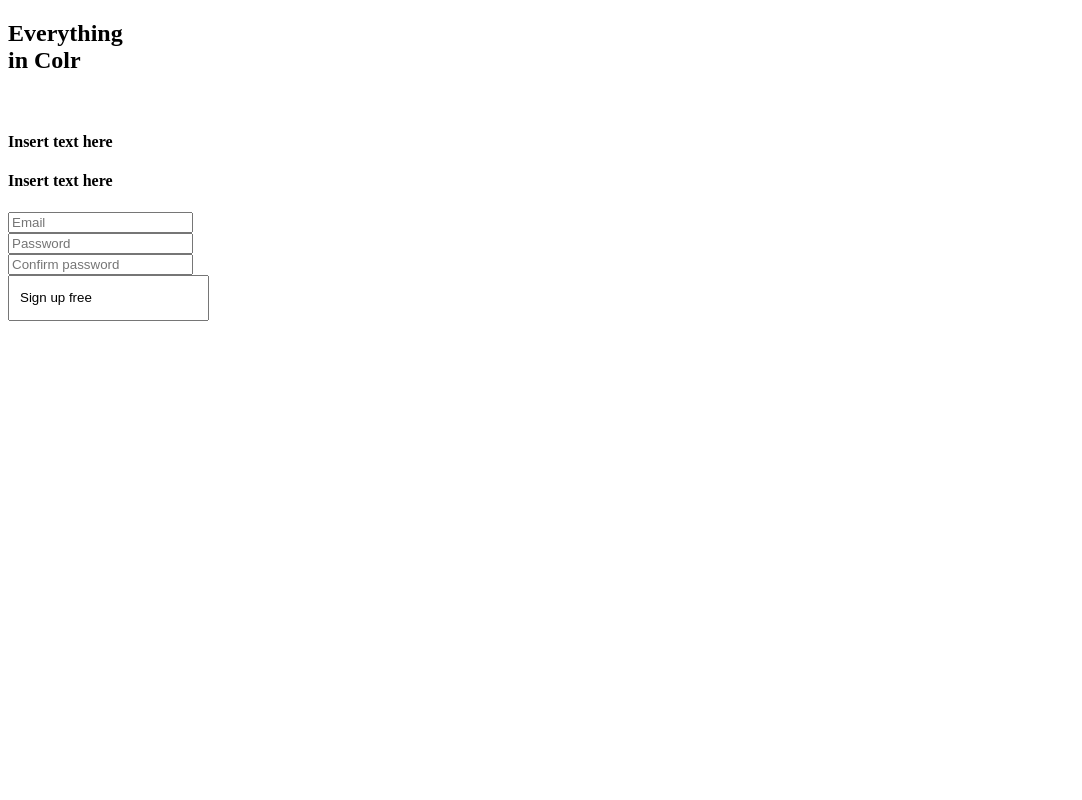
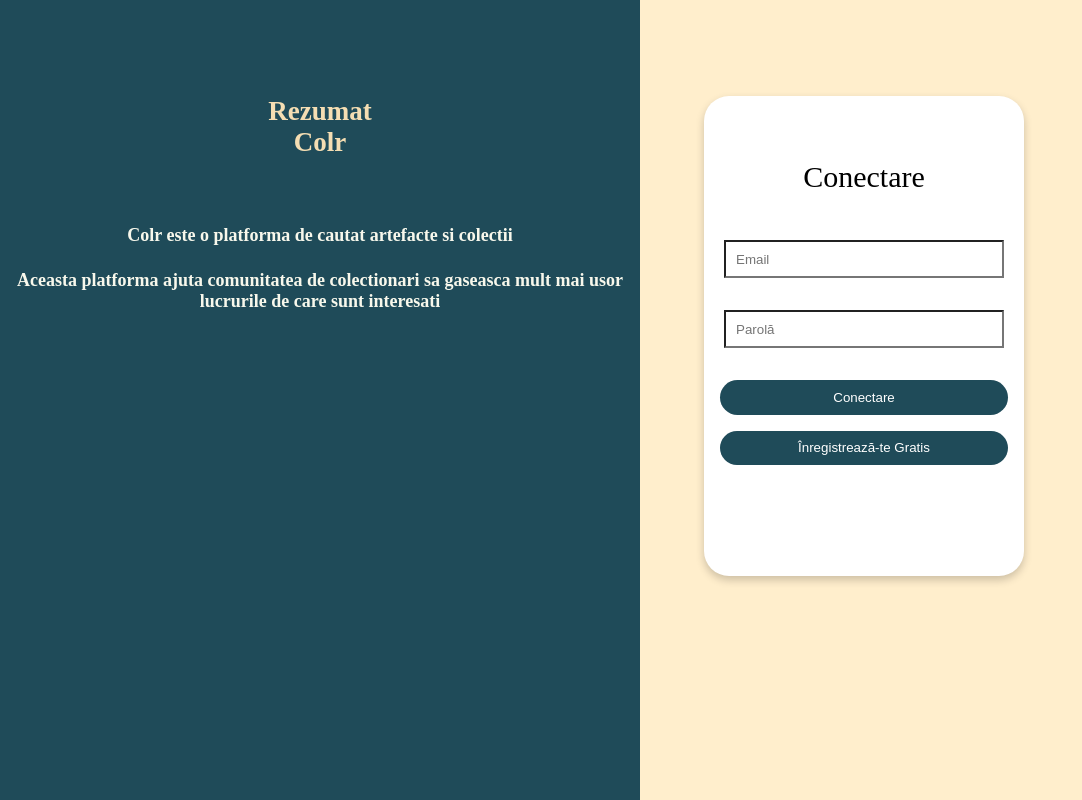
Before and after one commit to robertzanceanu/Colr, a plain HTML site: page proiect/frontend/login/login.html in a window 1280 px wide. Shown: the whole page, without its empty margins (0-1082 px from the left). Drawn offline with Linux system fonts and the light colour scheme.

Commit message:
Conectare + Inregistrare
Signed-off-by: Andrei Mariniuc <andrei.mariniuc@gmail.com>

```diff
--- a/proiect/frontend/login/login.css
+++ b/proiect/frontend/login/login.css
@@ -0,0 +1,74 @@
+.login {
+    display: flex;
+    flex-direction: row;
+    justify-content: space-around;
+    height: 100%;
+}
+button {
+    background-color: #1F4B59;
+    color: white;
+    padding: 3% 3%;
+    border: none;
+    cursor: pointer;
+    width: 90%;
+    margin-left: 5%;
+    margin-right: 5%;
+    margin-top: 5%;
+    border-radius: 25px;
+}
+button:hover {
+    opacity: 0.8;
+}
+input[type=email] {
+    width: 80%;
+    background-color: white;
+    background-repeat: no-repeat;
+    padding :3% 3%;
+    margin: 5%;
+}
+input[type=password]  {
+    width: 80%;
+    background-color: white;
+    background-repeat: no-repeat;
+    padding :3% 3%;
+    margin: 5%;
+}
+.signin-form {
+    margin-top: 15%;
+    margin-left: 10%;
+    height: 60%;
+    width: 50%;
+    box-shadow: 0 4px 8px 0 rgba(0,0,0,0.2);
+    transition: 0.3s;
+    background-color: white;
+    border-radius: 25px;
+    box-sizing: border-box;
+}
+.sign-in {
+    text-align: center;
+    font-size: 30px;
+    display: table;
+    height: 100%;
+    width: 100%;
+    background-color: #FFEECC;
+}
+.signin-form:hover {
+    box-shadow: 0 8px 16px 0 rgba(0,0,0,0.5);
+}
+.summary {
+    display: table;
+    height: 100%;
+    width: 100%;
+    text-align: center;
+    font-size: large;
+    background: #1F4B59;
+}
+h1 {
+    margin-top: 15%;
+    color: wheat;
+    font: large;
+}
+h4 {
+    color: #f8f8ec;
+    font: medium;
+}
--- a/proiect/frontend/login/login.html
+++ b/proiect/frontend/login/login.html
@@ -5,42 +5,45 @@
     <meta charset="utf-8">
     <meta name="viewport" content="width=device-width, initial-scale=1.0">
     <link rel="stylesheet" href="login.css">
-    <title>Colr</title>
+    <link rel="stylesheet" href="../globals/global.css">
+    <title>Conectare</title>
 
 </head>
 <body>
 
 
-    <section>
+    <section class = "login" id = "login">
 
         <div class = "summary" id = "summary">
-            <h1>Everything<br>in Colr</h1><br>
-            <h4>Insert text here</h4>
-            <h4>Insert text here</h4>
+            <h1>Rezumat<br>Colr</h1><br>
+            <h4>Colr este o platforma de cautat artefacte si colectii</h4>
+            <h4>Aceasta platforma ajuta comunitatea de colectionari sa gaseasca mult mai usor lucrurile de care sunt interesati</h4>
         </div>
 
         <div class = "sign-in" id = "sign-in">
+
             <form class="signin-form" id="signin-form" accept-charset="UTF-8" method="post">
 
+                <br>
+
+                <p>Conectare</p>
+
                 <div class="form-group">
-                    <input type="email" autocapitalize="none" name="username" id="signin_user" class="form-control signin-input-user" maxlength="255" placeholder="Email">
+                    <input type="email" autocapitalize="none" name="username" maxlength="255" placeholder="Email">
                 </div>
 
                 <div class="form-group">
-                    <input type="password" name="password" id="sigin_pass" class="form-control signin-input-pass" maxlength="255" placeholder="Password">
+                    <input type="password" name="password" maxlength="255" placeholder="Parolă">
                 </div>
 
-                <div class="form-group">
-                    <input type="password" name="password_again" id="signin_pass_again" class="form-control" maxlength="255" placeholder="Confirm password">
+                <div class="singin-button">
+                    <button type="button">Conectare</button>
                 </div>
 
-                <div class="form-group">
-                    <input type="hidden" name="enable_emailmarketing" id="enable_emailmarketing" class="enable_emailmarketing" value="0">
-                    <input type="hidden" name="enable_emailproduct" id="enable_emailproduct" class="enable_emailproduct" value="0">
-                    <input type="hidden" name="plan" id="plancode" class="signin-input-plancode" value="1">
-                    <input type="hidden" name="referralcode" id="signin_referralcode" class="text long signin-input-referral" value="">
-                    <input onclick="validateForm();" id="signin_submit" class="signin-input-submit btn btn-light-homepage btn-block signin-button" accesskey="s" value="Sign up free" style="line-height:22px;padding:10px;">
+                <div class="singup-button">
+                    <button type="button">Înregistrează-te Gratis</button>
                 </div>
+
             </form>
         </div>
 
--- a/proiect/frontend/signup/signup.css
+++ b/proiect/frontend/signup/signup.css
@@ -0,0 +1,74 @@
+.signup {
+    display: flex;
+    flex-direction: row;
+    justify-content: space-around;
+    height: 100%;
+}
+button {
+    background-color: #1F4B59;
+    color: white;
+    padding: 3% 3%;
+    border: none;
+    cursor: pointer;
+    width: 90%;
+    margin-left: 5%;
+    margin-right: 5%;
+    margin-top: 5%;
+    border-radius: 25px;
+}
+button:hover {
+    opacity: 0.8;
+}
+input[type=email] {
+    width: 80%;
+    background-color: white;
+    background-repeat: no-repeat;
+    padding :3% 3%;
+    margin: 5%;
+}
+input[type=password]  {
+    width: 80%;
+    background-color: white;
+    background-repeat: no-repeat;
+    padding :3% 3%;
+    margin: 5%;
+}
+.signup-form {
+    margin-top: 15%;
+    margin-left: 10%;
+    height: 60%;
+    width: 50%;
+    box-shadow: 0 4px 8px 0 rgba(0,0,0,0.2);
+    transition: 0.3s;
+    background-color: white;
+    border-radius: 25px;
+    box-sizing: border-box;
+}
+.sign-up {
+    text-align: center;
+    font-size: 30px;
+    display: table;
+    height: 100%;
+    width: 100%;
+    background-color: #FFEECC;
+}
+.signup-form:hover {
+    box-shadow: 0 8px 16px 0 rgba(0,0,0,0.5);
+}
+.summary {
+    display: table;
+    height: 100%;
+    width: 100%;
+    text-align: center;
+    font-size: large;
+    background: #1F4B59;
+}
+h1 {
+    margin-top: 15%;
+    color: wheat;
+    font: large;
+}
+h4 {
+    color: #f8f8ec;
+    font: medium;
+}
```
Also changed, not shown: proiect/frontend/signup/signup.html (+52 -0 lines).
